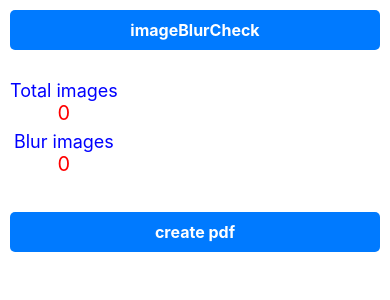
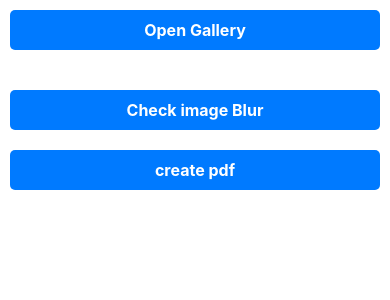
Before and after one commit to abhay-keyvalue/imageblurSampleApp, a React Native app: screen / in a window 390 px wide. Shown: the top 300 px of the page. Built offline with nearby package versions, Linux system fonts and the light colour scheme.

Commit message:
fix: update sample app

```diff
--- a/App.tsx
+++ b/App.tsx
@@ -1,4 +1,4 @@
-import React, {useRef, useState} from 'react';
+import React, {useState} from 'react';
 import {
   Image,
   SafeAreaView,
@@ -12,66 +12,70 @@ import ImagePicker from 'react-native-image-crop-picker';
 import {isImageBlurred, createImagesToPdf} from 'image-processing-sdk';
 
 function App(): JSX.Element {
-  const [imageUrlArray, setImageUrls] = useState<string[]>([]);
-  const [isBlur, setIsBlur] = useState<boolean[]>([]);
-  const imageUrls = useRef<any>(null);
-
-  const generatePdf = () => {
-    ImagePicker.openPicker({
-      multiple: true,
-    }).then(async images => {
-      imageUrls.current = images?.map(item => item.path);
-      const options = {
-        images: imageUrls.current || [],
-      };
-      createImagesToPdf(options)
-        .then((path: any) => console.log(`PDF created successfully: ${path}`))
-        .catch((error: any) => console.log(`Failed to create PDF: ${error}`));
-    });
-  };
+  const [imageSet, setImageSet] = useState<any>({});
 
   const openImagePicker = async () => {
     ImagePicker.openPicker({
       multiple: true,
     }).then(async images => {
-      const tempUrls = images?.map(item => item.path);
-      setImageUrls(tempUrls);
-      setIsBlur([]);
-      tempUrls?.forEach((item: string) => {
-        imageBlurCheck(item);
-      });
+      const tempUrls: any[] = [];
+      const tempImageSets: any = {};
+      images?.forEach((item)=> {
+        tempUrls.push(item.path);
+        tempImageSets[item.path] = null;
+      })
+      setImageSet(tempImageSets);
     });
   };
+
+  const checkImageBlur = () => {
+    Object.keys(imageSet)?.forEach((item: string) => {
+      imageBlurCheck(item);
+    });
+  }
+
   const imageBlurCheck = (imagePath: string) => {
     isImageBlurred(imagePath).then((result: boolean)=>{
-      setIsBlur((isBlur)=>[...isBlur, result]);
+      setImageSet((imageSet: any)=> {const tempImageSets: any = {...imageSet}; tempImageSets[imagePath] = result; return tempImageSets});
       console.log('result', result);
     }).catch((error: any)=> {
       console.log('error', error);
     })
   };
+
+  const generatePdf = () => {
+    const options = {
+      images: Object.keys(imageSet) || [],
+    };
+    createImagesToPdf(options)
+    .then((path: any) => console.log(`PDF created successfully: ${path}`))
+    .catch((error: any) => console.log(`Failed to create PDF: ${error}`));
+  };
+
   return (
     <SafeAreaView style={styles.backgroundStyle}>
       <TouchableOpacity style={styles.button} onPress={openImagePicker}>
-        <Text style={styles.buttonText}>imageBlurCheck</Text>
+        <Text style={styles.buttonText}>Open Gallery</Text>
       </TouchableOpacity>
       <ScrollView style={styles.scrollView} horizontal >
-        <View style={styles.details}>
-          <Text style={styles.primaryText}>Total images</Text>
-          <Text style={styles.resultText}>{imageUrlArray?.length}</Text>
-          <Text style={styles.primaryText}>Blur images</Text>
-          <Text style={styles.resultText}>{isBlur?.filter(item => item)?.length}</Text>
-        </View>
-        {imageUrlArray?.map((item: string, index) => {
-          return(
-            <View key={item} style={styles.imageContainer}>
-              <Image style={styles.imageStyle} source={{uri: item}} />
-              <Text style={styles.primaryText}>{`Result Blur: ${isBlur[index]}`}</Text>
-            </View>
-            )
+        {
+          Object.keys(imageSet)?.map((item: string)=> {
+            return(
+              <View key={item} style={styles.imageContainer}>
+                <Image style={styles.imageStyle} source={{uri: item}} />
+                {imageSet[item] !== null && <Text style={styles.primaryText}>{`Result Blur: ${imageSet[item]}`}</Text>}
+              </View>
+              )
           })
         }
        </ScrollView>
+       {Object.keys(imageSet)?.length>0 && <View style={styles.details}>
+          <Text style={styles.primaryText}>Total images:<Text style={styles.resultText}>{Object.keys(imageSet)?.length}</Text></Text>
+          <Text style={styles.primaryText}>Blur images:<Text style={styles.resultText}>{Object.values(imageSet)?.filter(item => item)?.length}</Text></Text>
+        </View>}
+       <TouchableOpacity style={styles.button} onPress={checkImageBlur}>
+        <Text style={styles.buttonText}>Check image Blur</Text>
+      </TouchableOpacity>
       <TouchableOpacity style={styles.button} onPress={generatePdf}>
         <Text style={styles.buttonText}>create pdf</Text>
       </TouchableOpacity>
@@ -111,14 +115,15 @@ const styles = StyleSheet.create({
     margin: 10,
   },
   details: {
-    justifyContent: 'center',
+    flexDirection: 'row',
+    justifyContent: 'space-between',
     alignItems: 'center',
     padding: 10,
   },
   resultText: {
     color: 'red',
-    fontSize: 20,
-    paddingBottom: 6,
+    fontSize: 18,
+    paddingHorizontal: 6,
   }
 });
 
```
